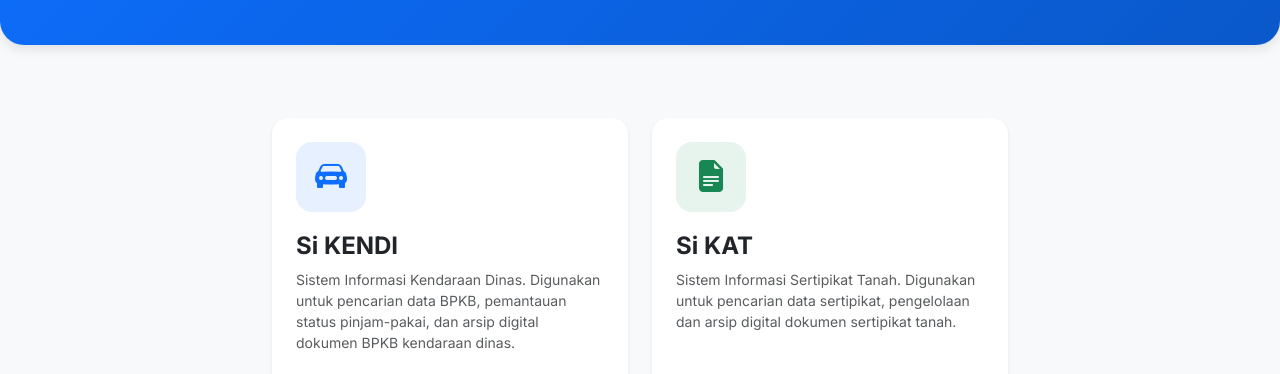
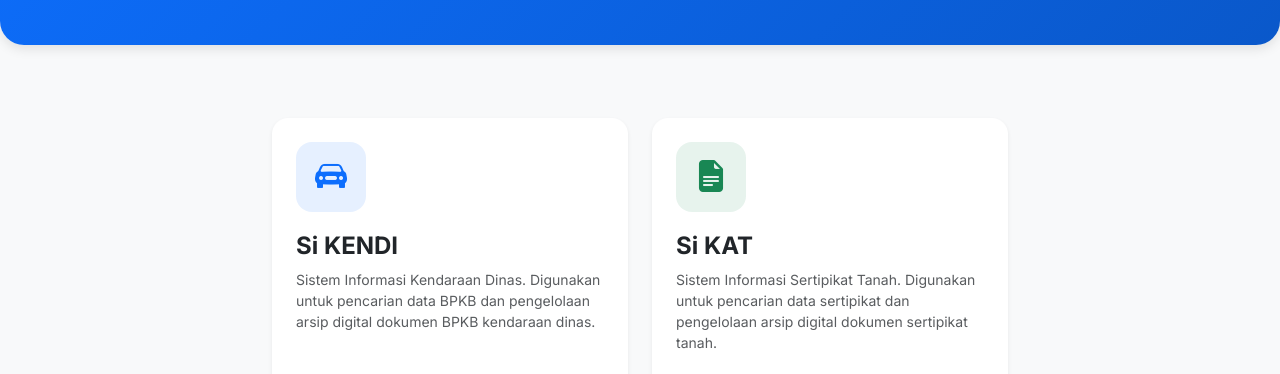
Before and after one commit to hsu-aset/portal, a plain HTML site: page index.html in a window 1280 px wide. Shown: the part 182-556 px from the top of the page. Drawn offline with nearby package versions, Linux system fonts and the light colour scheme.

Commit message:
Update index.html

```diff
--- a/index.html
+++ b/index.html
@@ -3,7 +3,7 @@
 <head>
   <meta charset="UTF-8">
   <meta name="viewport" content="width=device-width, initial-scale=1.0">
-  <title>Portal Aset - Kabupaten Hulu Sungai Utara</title>
+  <title>Portal Aset</title>
   <!-- Bootstrap 5 CSS -->
   <link href="https://cdn.jsdelivr.net/npm/bootstrap@5.3.0/dist/css/bootstrap.min.css" rel="stylesheet">
   <!-- Bootstrap Icons -->
@@ -73,7 +73,7 @@
             </div>
             <h3 class="h4 fw-bold text-dark mb-2">Si KENDI</h3>
             <p class="text-muted small mb-4">
-              Sistem Informasi Kendaraan Dinas. Digunakan untuk pencarian data BPKB, pemantauan status pinjam-pakai, dan arsip digital dokumen BPKB kendaraan dinas.
+              Sistem Informasi Kendaraan Dinas. Digunakan untuk pencarian data BPKB dan pengelolaan arsip digital dokumen BPKB kendaraan dinas.
             </p>
           </div>
           <div>
@@ -94,7 +94,7 @@
             </div>
             <h3 class="h4 fw-bold text-dark mb-2">Si KAT</h3>
             <p class="text-muted small mb-4">
-              Sistem Informasi Sertipikat Tanah. Digunakan untuk pencarian data sertipikat, pengelolaan dan arsip digital dokumen sertipikat tanah.
+              Sistem Informasi Sertipikat Tanah. Digunakan untuk pencarian data sertipikat dan pengelolaan arsip digital dokumen sertipikat tanah.
             </p>
           </div>
           <div>
```
